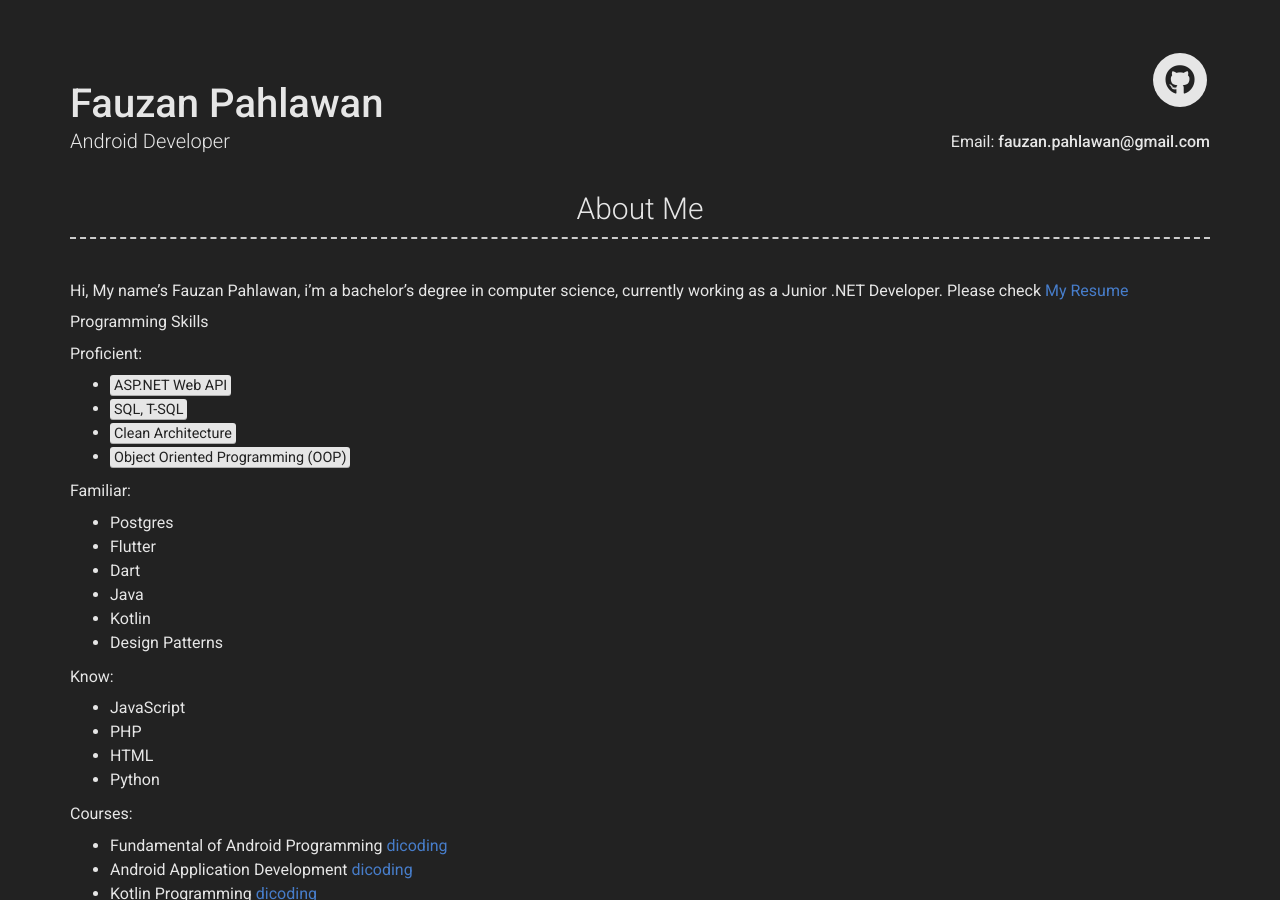
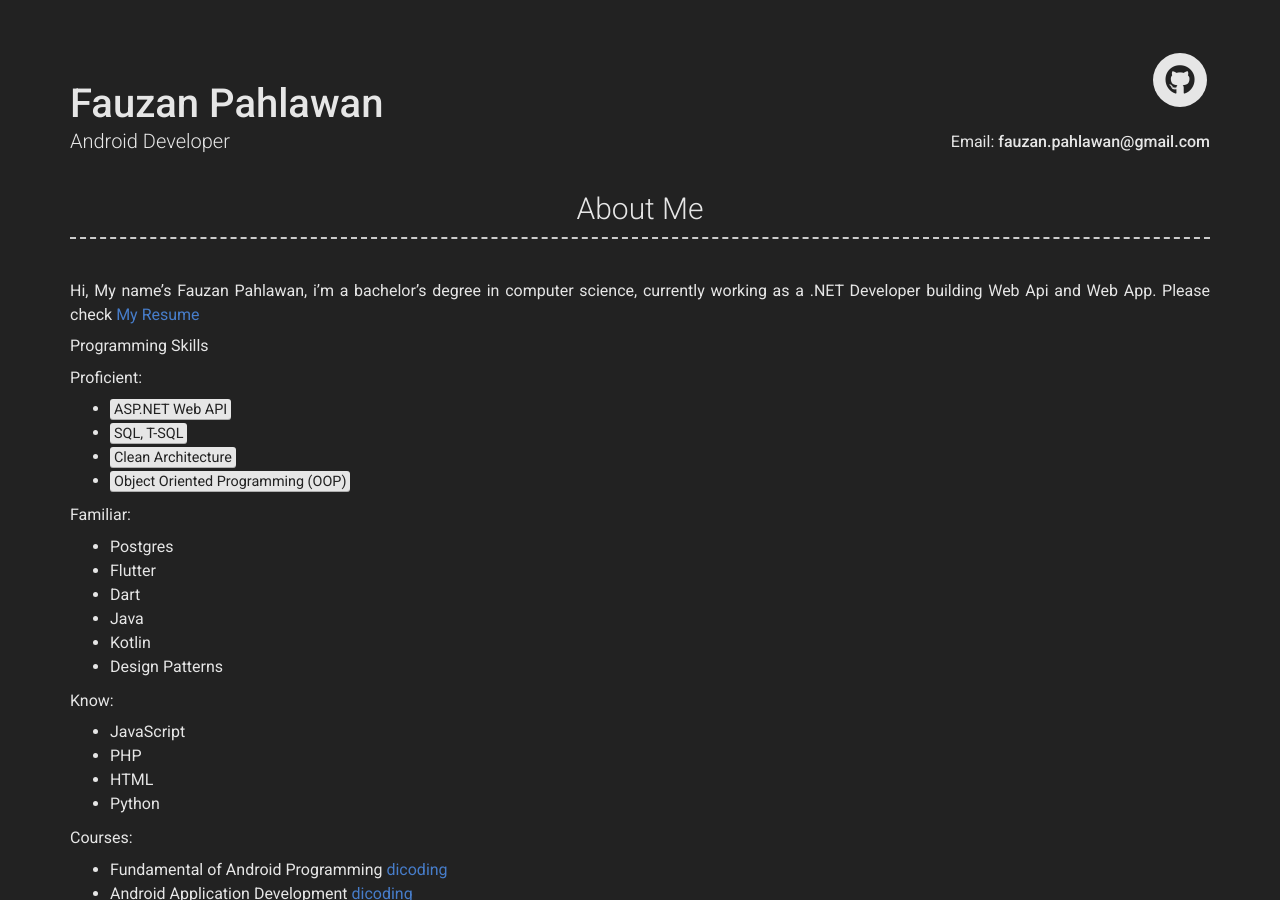
Before and after one commit to fauzanpahlawan/fauzanpahlawan.github.io, a Jekyll site: the page built from index.md, in a window 1280 px wide and 900 px high. Built offline with Jekyll 4.4.1, drawn with Linux system fonts in a browser that asks for light colours; nearby versions of some CDN libraries.

Commit message:
Update _config.yml

```diff
--- a/_config.yml
+++ b/_config.yml
@@ -45,7 +45,7 @@ github_username: fauzanpahlawan
 # about_title: About Me (Use this to override about section title)
 # about_profile_image: Directory of profile image (eg. images/profile.jpg)
 about_content: | # this will include new lines to allow paragraphs
-  Hi, My name's Fauzan Pahlawan, i'm a bachelor's degree in computer science, currently working as a Junior .NET Developer.
+  Hi, My name's Fauzan Pahlawan, i'm a bachelor's degree in computer science, currently working as a .NET Developer building Web Api and Web App.
   Please check [My Resume](https://drive.google.com/file/d/1XHJCQHTpeqru8OED7J-E1pa8jYApaPXh/view?usp=sharing)
 
   Programming Skills
```
